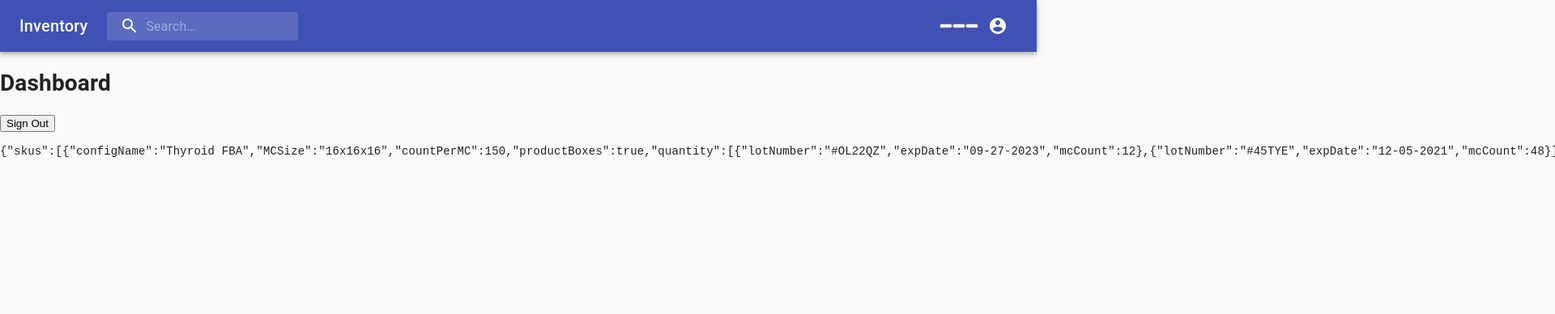
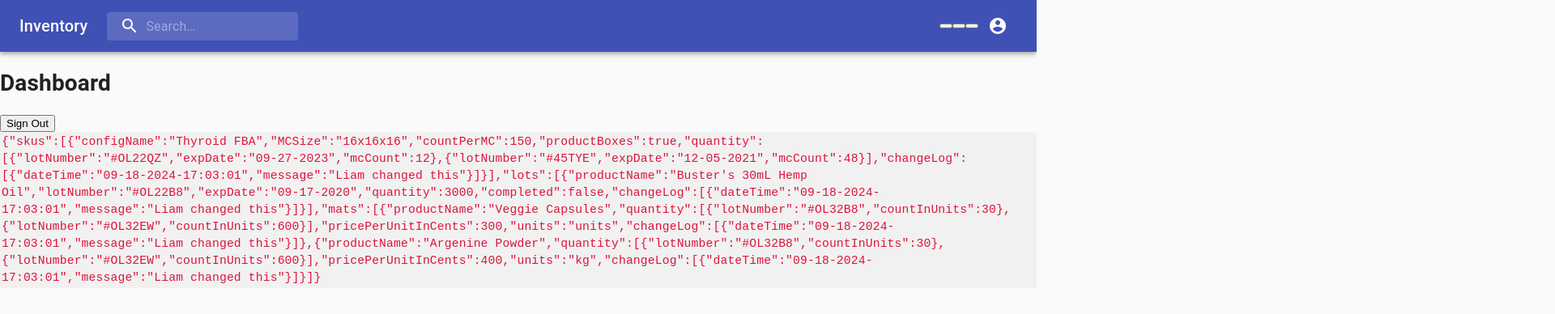
Before and after one commit to snl-dev-team/snl-inventory-app, a React (Create React App) app in the folder client/: page / in a window 1280 px wide. Shown: the top 388 px of the page at 81% size, 1920 px wide, since content can reach past the window. Built offline with nearby package versions, Linux system fonts and the light colour scheme; no server answers; sample sign-in values are in the browser's storage.

Commit message:
changed code formatting in dashboard

```diff
--- a/client/src/components/Dashboard.js
+++ b/client/src/components/Dashboard.js
@@ -6,7 +6,17 @@ const Dashboard = (props) => {
 		<div>
 			<h1>Dashboard</h1>
 			<button onClick={() => app.auth().signOut()}>Sign Out</button>
-			<pre>{JSON.stringify(props.data)}</pre>
+			<div
+				style={{
+					fontFamily: 'courier new',
+					color: 'crimson',
+					backgroundColor: '#f1f1f1',
+					padding: '2px',
+					fontSize: '105%',
+				}}
+			>
+				<code>{JSON.stringify(props.data)}</code>
+			</div>
 		</div>
 	);
 };
```
